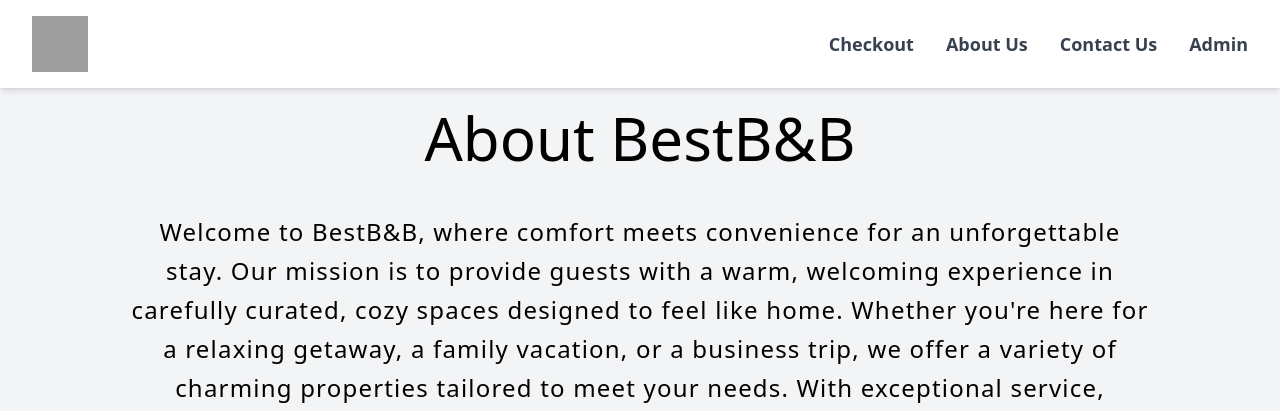
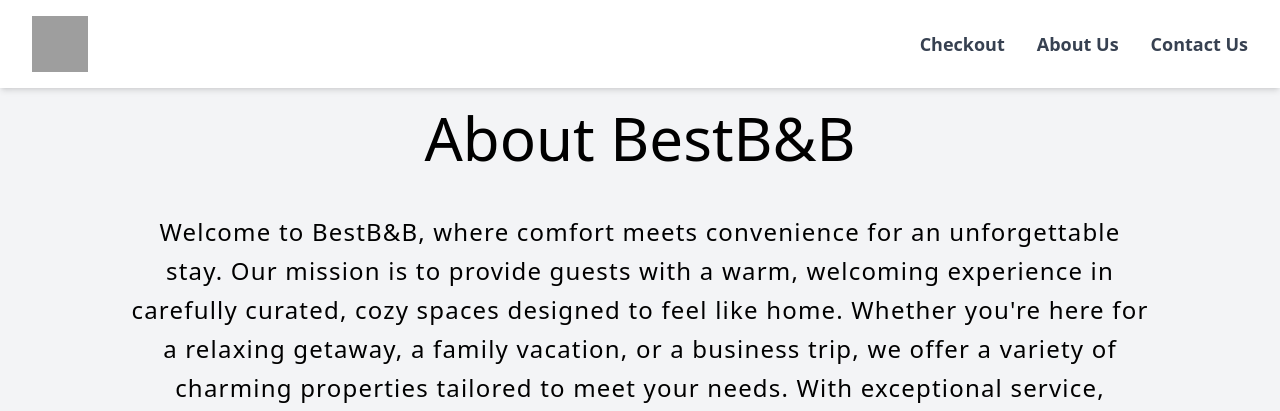
Before and after one commit to Sam2600/FoodyP, a Django app: page /about-us/ in a window 1280 px wide. Shown: the top 411 px of the page. Run offline with Django 5.2, Linux system fonts and the light colour scheme; some libraries are stand-ins or nearby versions; grey boxes are pictures that could not be loaded.

Commit message:
Remove admin link from navigation for security reasons

```diff
--- a/store/templates/base.html
+++ b/store/templates/base.html
@@ -26,9 +26,9 @@
                <a href="{% url 'contact_us' %}" class="text-lg font-semibold text-gray-700 hover:text-blue-500 transition duration-300">
                   Contact Us
                </a>
-               <a href="http://localhost:8000/admin" class="text-lg font-semibold text-gray-700 hover:text-blue-500 transition duration-300">
+               <!-- <a href="http://localhost:8000/admin" class="text-lg font-semibold text-gray-700 hover:text-blue-500 transition duration-300">
                   Admin
-               </a>
+               </a> -->
             </div>
 
             <!-- Mobile Hamburger -->
```
